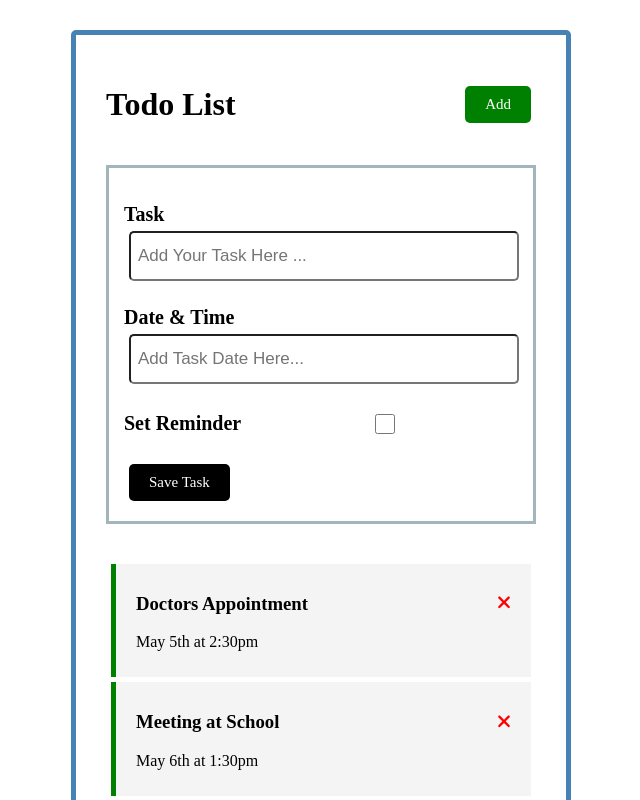
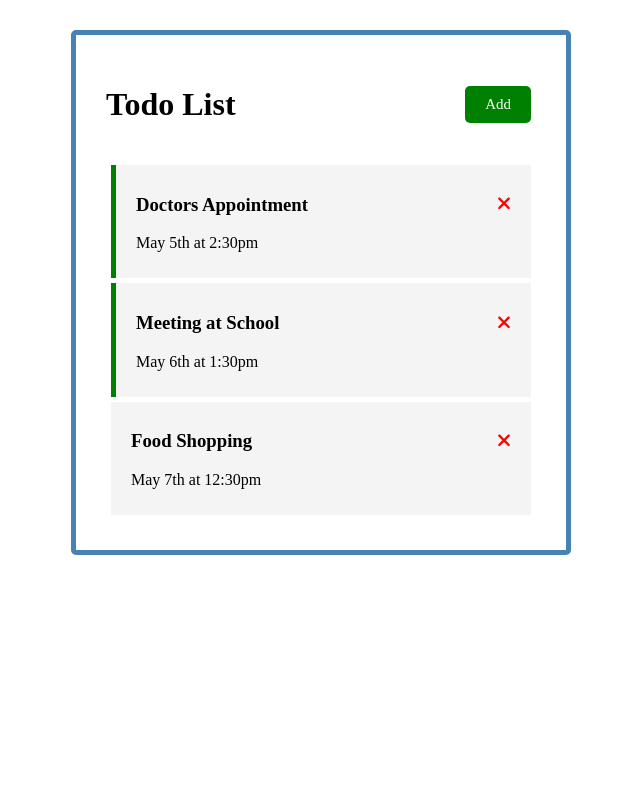
Before and after one commit to DattaAnupam/basic-todo-angular, an Angular app: page / in a window 1280 px wide. Shown: the top 800 px of the page, without its empty margins (319-959 px from the left). Built offline with nearby package versions, Linux system fonts and the light colour scheme; data requests are answered from the project's data file.

Commit message:
feat toggle add task form

```diff
--- a/src/app/components/add-task/add-task.component.html
+++ b/src/app/components/add-task/add-task.component.html
@@ -1,4 +1,4 @@
-<form class="add-form" (ngSubmit)="onSubmit()">
+<form *ngIf="showAddTask" class="add-form" (ngSubmit)="onSubmit()">
   <div class="form-control">
     <label for="task-text">Task</label>
     <input type="text" name="task-text" id="task-text" placeholder="Add Your Task Here ..." [(ngModel)]="text" />
--- a/src/app/components/add-task/add-task.component.ts
+++ b/src/app/components/add-task/add-task.component.ts
@@ -1,6 +1,8 @@
 import { Component, OnInit, EventEmitter, Output } from '@angular/core';
+import { Subscription } from 'rxjs';
 
 import { ITask } from '../../Task';
+import { UiService } from 'src/app/services/ui/ui.service';
 
 @Component({
   selector: 'app-add-task',
@@ -11,10 +13,16 @@ export class AddTaskComponent implements OnInit {
   text: string = '';
   day: string = '';
   reminder: boolean = false;
+  showAddTask: boolean = false;
+  subscription: Subscription = new Subscription();
 
   @Output() onAddTask: EventEmitter<ITask> = new EventEmitter();
 
-  constructor() {}
+  constructor(private uiService: UiService) {
+    this.subscription = this.uiService
+      .onToggleSvc()
+      .subscribe((value) => (this.showAddTask = value));
+  }
 
   ngOnInit(): void {}
 
```
